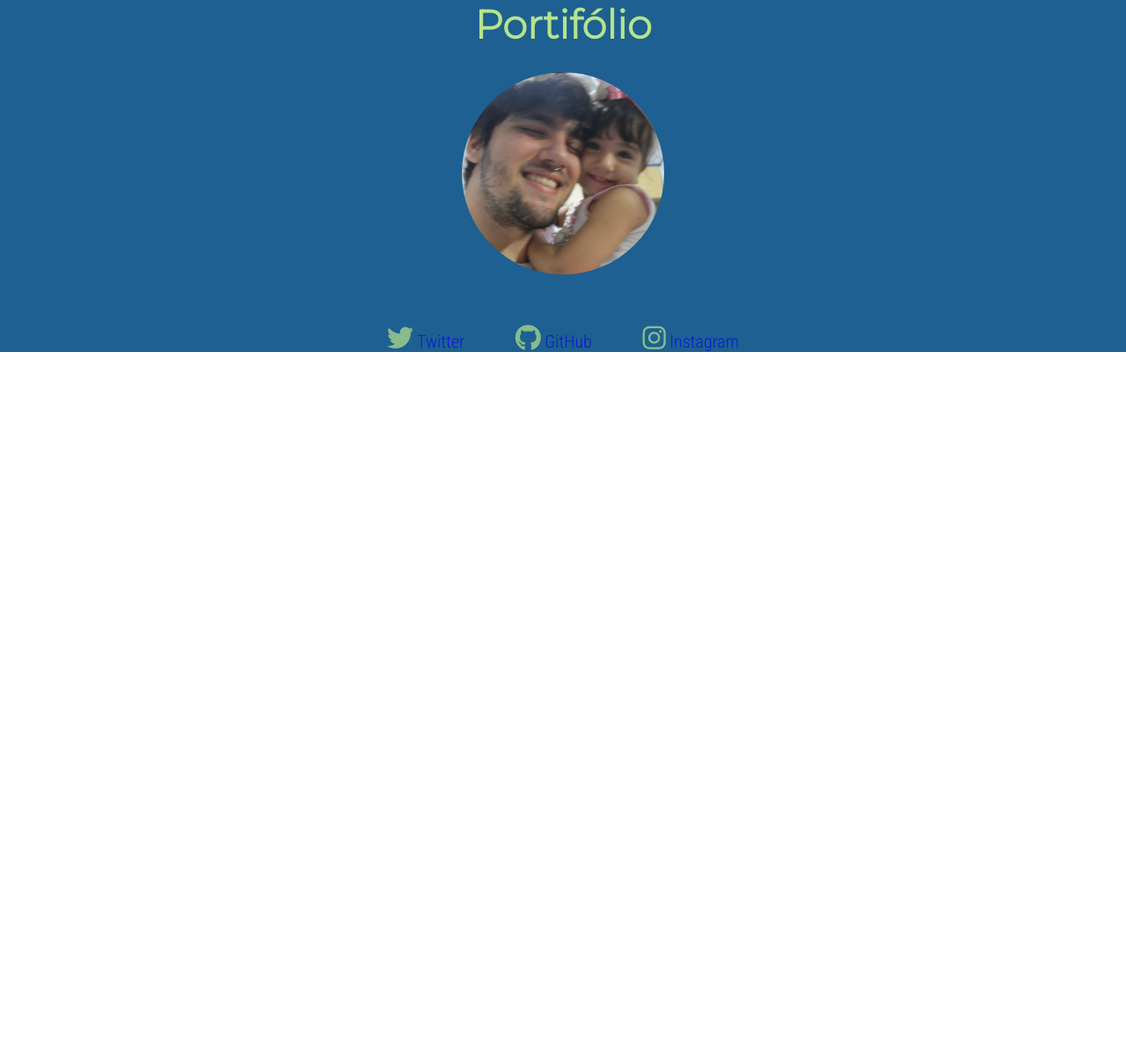
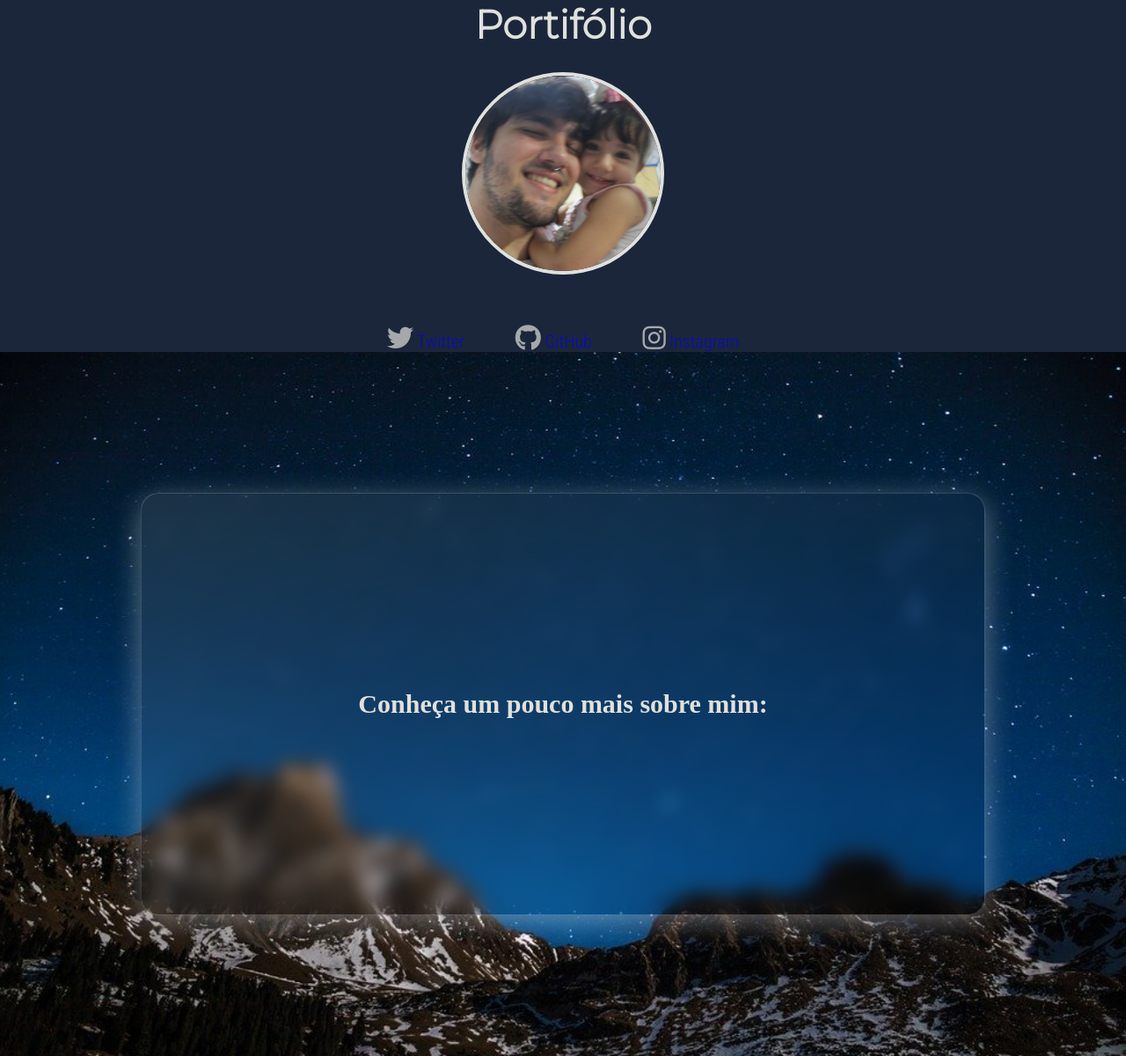
Before and after one commit to VictorMhub/VictorMhub.github.io, a plain HTML site: page index.html in a window 1280 px wide. Shown: the whole page at 88% size. Before the commit the page ends 800 px from the top, so only its background shows below. Drawn offline with Linux system fonts and the light colour scheme; a web font is replaced by a local one.

Commit message:
Algumas adiçoes visuais

```diff
--- a/index.html
+++ b/index.html
@@ -33,7 +33,7 @@
   <body>
     <header class="header-container">
       <h1 class="title">Portifólio</h1>
-      <img src="foto-perfil.jpeg" alt="" />
+      <img src="foto-perfil.jpeg" alt="Uma foto com minha irmãzinha"/>
       <nav class="header-nav">
         <a href="https://twitter.com/snowlez" target="_blank"
           ><i class="fab fa-twitter"></i> Twitter</a
@@ -46,5 +46,12 @@
         >
       </nav>
     </header>
-  </body>
+
+      <section class="background-section">
+        <div class="glass">
+        <h1>Conheça um pouco mais sobre mim:</h2>
+        </div>
+      </section>
+</body>
+
 </html>
--- a/style.css
+++ b/style.css
@@ -5,29 +5,32 @@
 }
 
 body {
-  font-size: 16px;
+  font-size: calc(60%  +_ 0.8vmin);
 }
+
 
 .header-container {
   display: flex;
-  background-color: #1e6091;
+  background-color:#1B263B;
   height: 400px;
   flex-direction: column;
   align-items: center;
   justify-content: space-between;
-  color: #b5e48c;
+  color: #E0E1DD;
 }
 
 .title {
   font-family: "Montserrat", sans-serif;
-  color: #b5e48c;
+  color: #E0E1DD;
   font-size: 45px;
 }
 
 .header-container img {
   display: flex;
+  width: 230px;
+  border: 4px solid;
   border-radius: 50%;
-  width: 230px;
+
 }
 
 .header-nav a {
@@ -47,12 +50,42 @@ body {
 
 .header-nav i {
   font-size: 30px;
-  color: #b5e48c;
+  color: #E0E1DD;
 }
+
+
 
 a:visited,
 a:hover,
 a:active {
   color: inherit;
   opacity: 1;
+  font-size: 22px;
 }
+
+.background-section{
+  display: flex;
+  height: 500px;
+  align-items: center;
+  justify-content: center;
+  background-image: url(starry-sky-1899704_960_720.jpg);
+  min-height: 100vh;
+  background-size: cover;
+}
+
+.glass{
+  display: flex;
+  background: linear-gradient(135deg, rgba(255,255,255,0.1), rgba(255,255,255,0));
+  backdrop-filter: blur(10px);
+  -webkit-backdrop-filter: blur(10px);
+  border-radius: 20px;
+  border: 1px solid rgba(255,255,255,0.18);
+  box-shadow: 0 8px 32px 0 rgba(255,255,255,0.37);
+  width: 60rem;
+  margin: 0;
+  height: 30rem;
+  color: #E0E1DD;
+  justify-content: center;
+  align-items: center;
+  font-size: 20px;
+}
```
Also changed, not shown: starry-sky-1899704_960_720.jpg (added).
